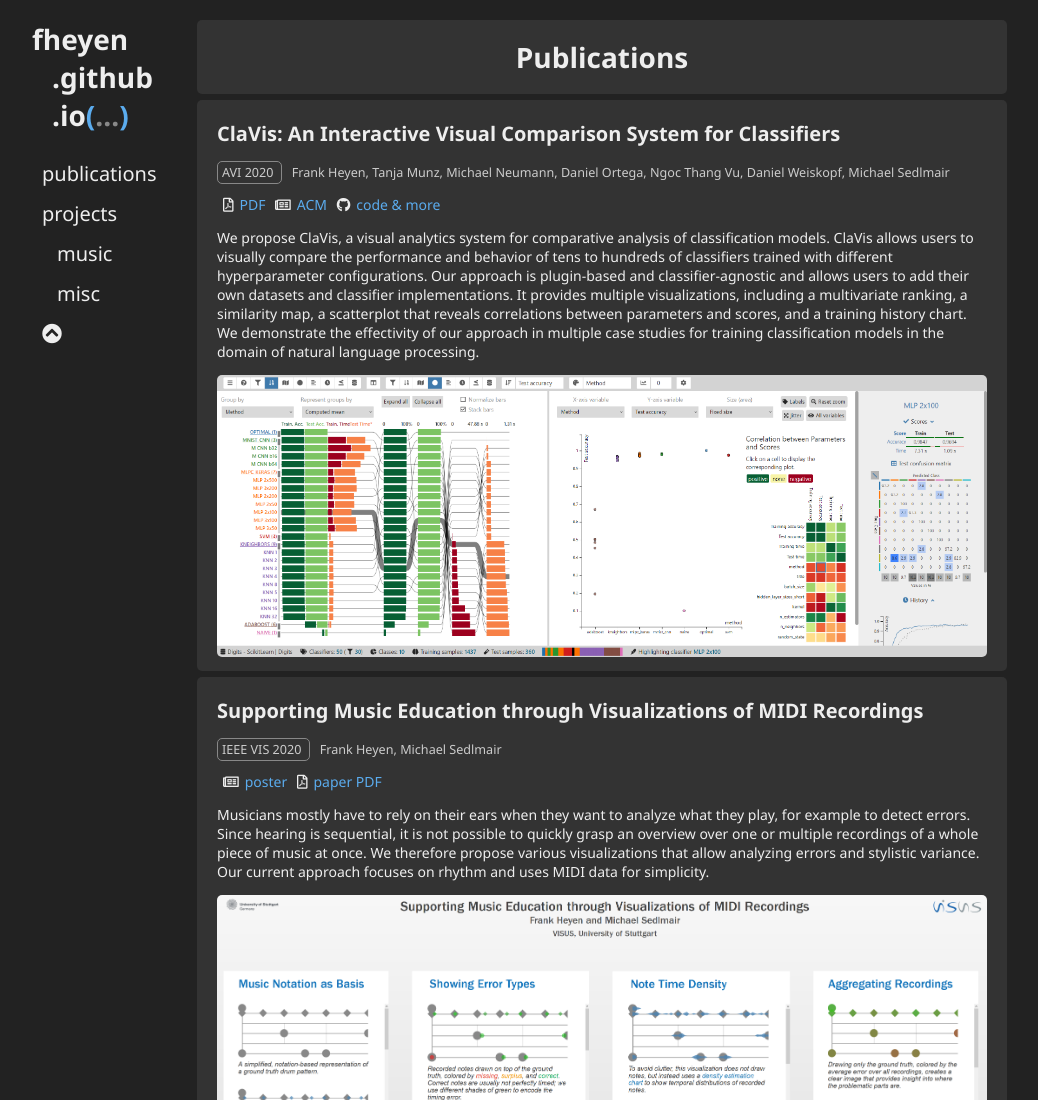
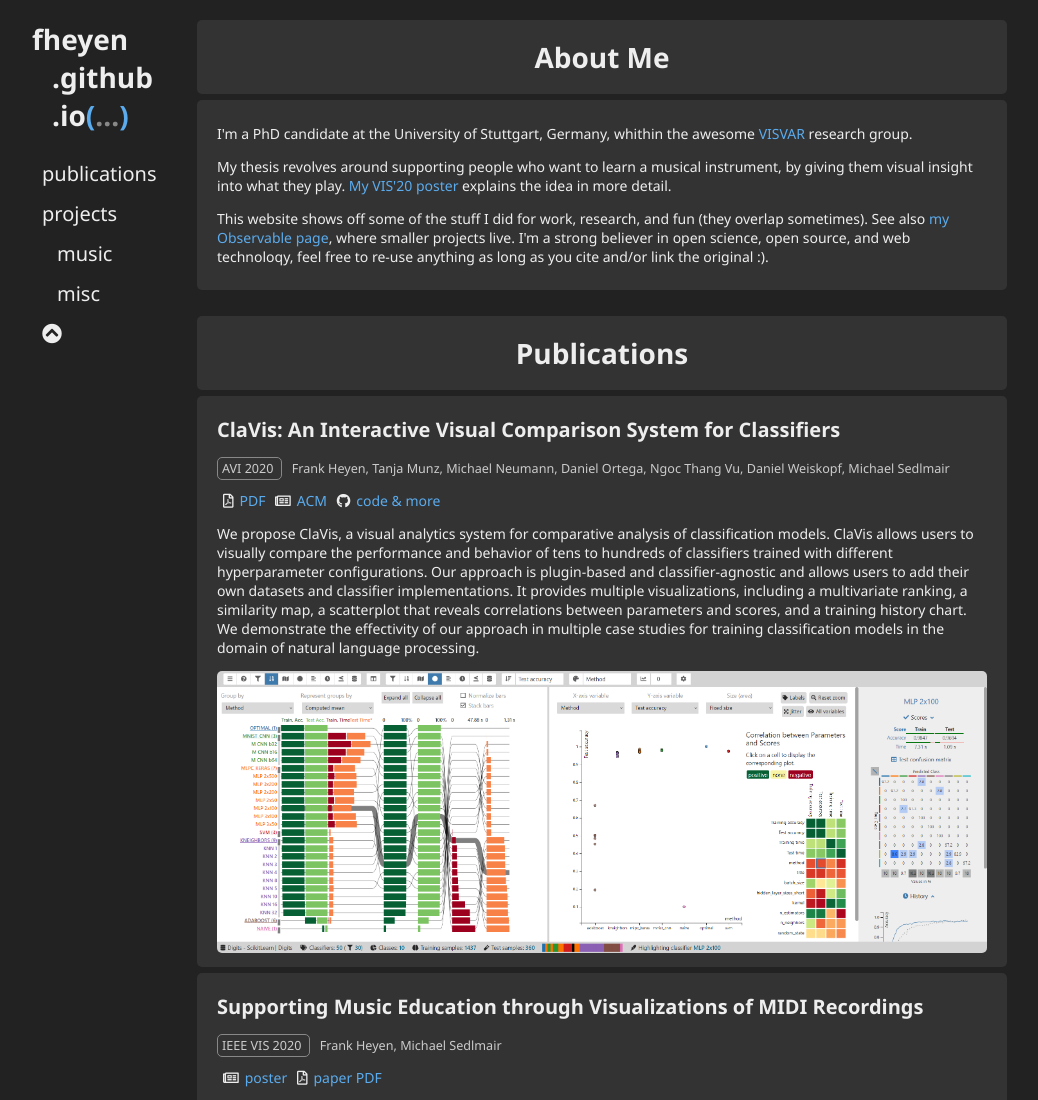
Before and after one commit to fheyen/fheyen.github.io, a plain HTML site: page index.html in a window 1280 px wide. Shown: the top 1100 px of the page, without its empty margins (128-1166 px from the left). Drawn offline with Linux system fonts and the light colour scheme.

Commit message:
added about-me

```diff
--- a/index.html
+++ b/index.html
@@ -62,6 +62,32 @@
             <section class="heading">
                 <a class="anchor" name="publications"></a>
                 <h1>
+                    About Me
+                </h1>
+            </section>
+
+            <section class="span2">
+                <p>
+                    I'm a PhD candidate at the University of Stuttgart, Germany, whithin the awesome <a
+                        href="https://visvar.github.io/">VISVAR</a> research group.
+                </p>
+                <p>
+                    My thesis revolves around supporting
+                    people who want to learn a musical instrument, by giving them visual insight into what they play.
+                    <a href="#drumvisposter">My VIS'20 poster</a> explains the idea in more detail.
+                </p>
+                <p>
+                    This website shows off some of the stuff I did for work, research, and fun (they overlap sometimes).
+                    See also <a href="https://observablehq.com/@fheyen?direction=desc&sort=likes&tab=notebooks">my
+                        Observable page</a>, where smaller projects live. I'm a strong believer in open science, open
+                    source, and web technoloqy, feel free to re-use anything as long as you cite and/or link the
+                    original :).
+                </p>
+            </section>
+
+            <section class="heading">
+                <a class="anchor" name="publications"></a>
+                <h1>
                     Publications
                 </h1>
             </section>
@@ -101,6 +127,7 @@
             </section>
 
             <section class="span2">
+                <a class="anchor" name="drumvisposter"></a>
                 <h2>Supporting Music Education through Visualizations of MIDI Recordings</h2>
                 <p class="authors">
                     <span class="issue">IEEE VIS 2020 </span>
```
